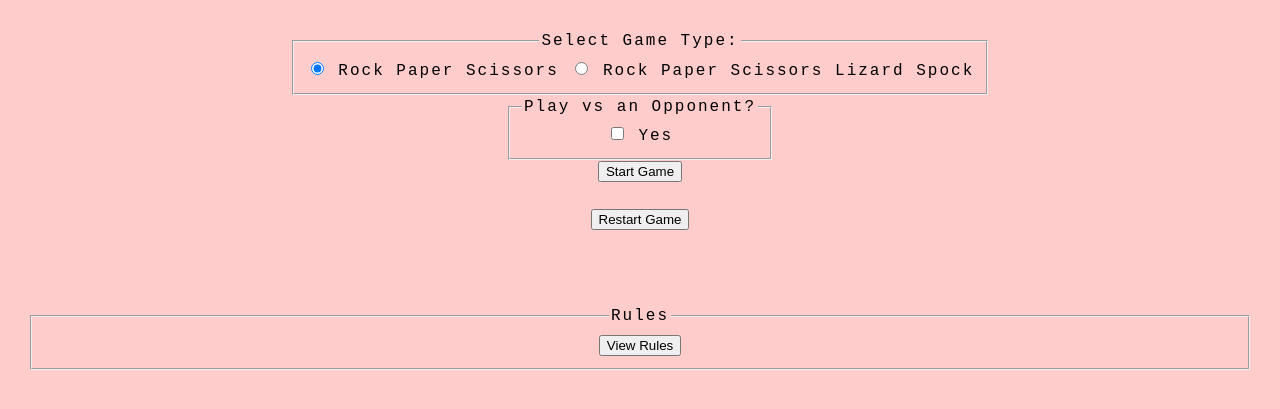
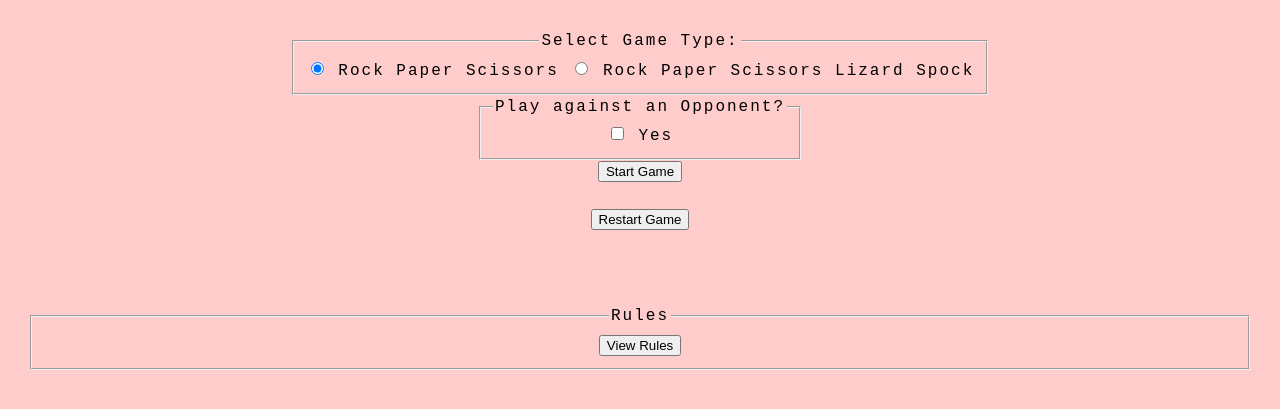
Before and after one commit to comp426-2023-spring/e02-arjitghatta, a website: page public/index.html in a window 1280 px wide. Shown: the part 91-500 px from the top of the page. Drawn offline with nearby package versions, Linux system fonts and the light colour scheme.

Commit message:
Update index.html

```diff
--- a/public/index.html
+++ b/public/index.html
@@ -25,7 +25,7 @@
                     </label>
             </fieldset>
             <fieldset>
-                <legend>Play vs an Opponent?</legend>
+                <legend>Play against an Opponent?</legend>
                     <label>
                         <input type="checkbox" id="opponent" name="play-mode" value="opponent" onclick="unhideOpts()">
                         Yes
```
